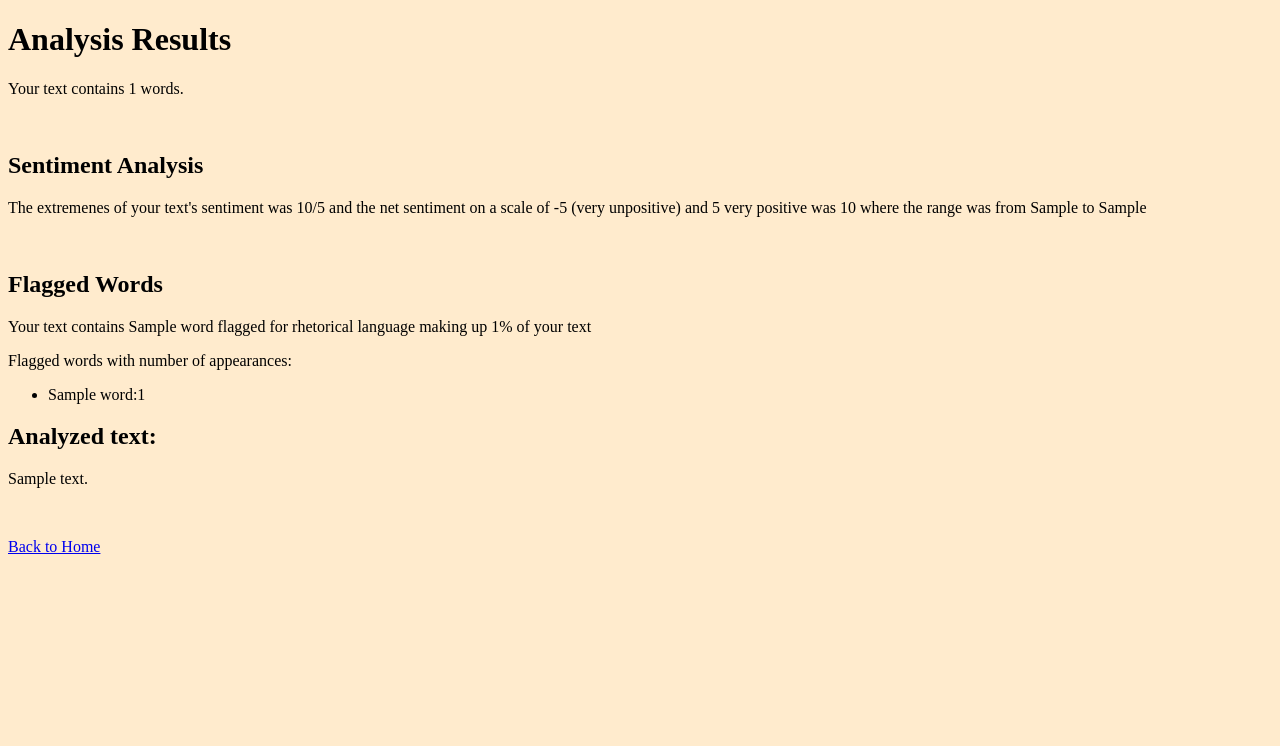
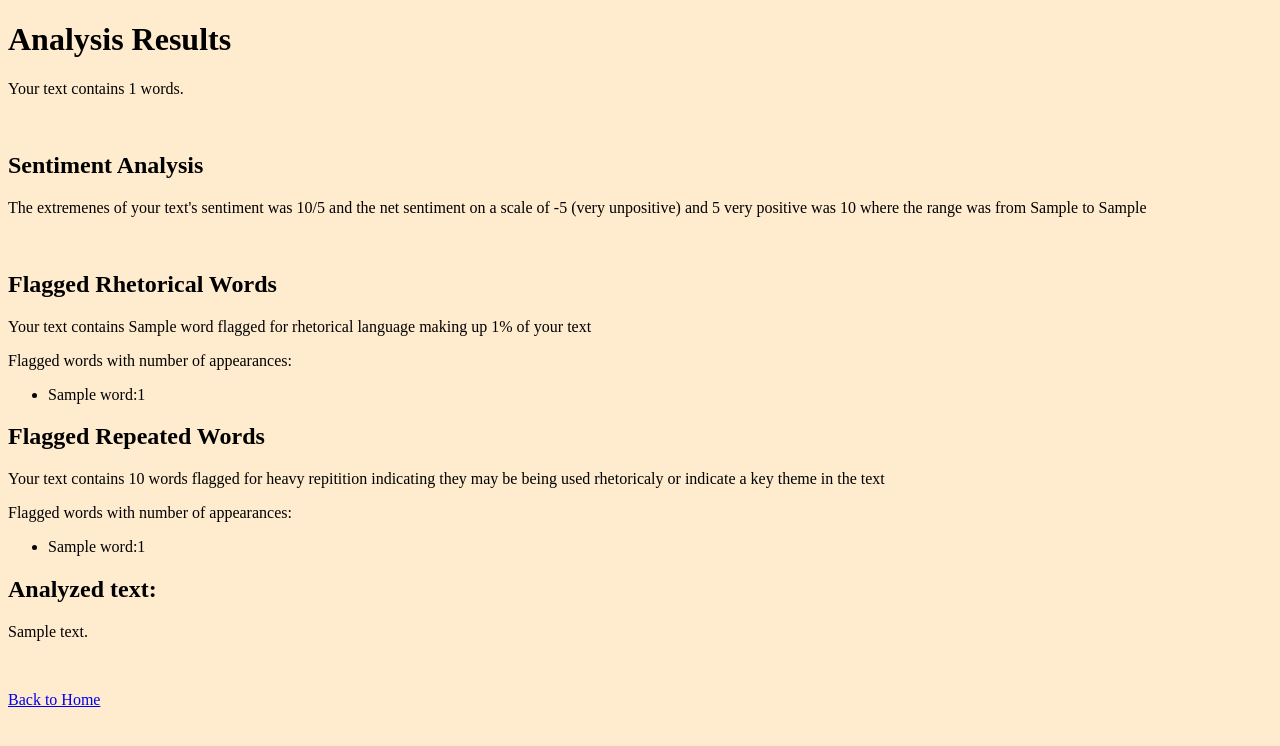
Before and after one commit to TheDuck7711/CAC-Rhetorical-Deceptive-Technique-Finder, a Flask app: template templates/analyze_v2.html in a window 1280 px wide. Shown: the top 746 px of the page. Run offline with Flask 3, Linux system fonts and the light colour scheme; the template is opened without the code that fills it: most values are stand-ins (such as "Sample title", 1, 10 or a date in 2020).

Commit message:
implemented repeated words finder (still need to tune it) and fixed bug which caused spaces not to be stripped from words

```diff
--- a/app.py
+++ b/app.py
@@ -1,5 +1,5 @@
 from flask import Flask, render_template, request
-from analyzers import rhetoric_spotter, sentiment_analysis,rhetoric_spotter_v2,word_cleaner
+from analyzers import rhetoric_spotter, sentiment_analysis,rhetoric_spotter_v2,repitition_spotter,word_cleaner
 
 app = Flask(__name__)
 
@@ -29,11 +29,13 @@ def analyze_v2():
     exclude_quotes = request.form["exclude_quotes"]
     sentiment_analysis_results = sentiment_analysis(word_cleaner(input_text, exclude_quotes))
     rhetoric_spotter_results = rhetoric_spotter_v2(word_cleaner(input_text, exclude_quotes))
+    repitition_spotter_results = repitition_spotter(word_cleaner(input_text, exclude_quotes))
     word_count = len(input_text.split())
     return render_template("analyze_v2.html",text=input_text, word_count = word_count, abs_avg = sentiment_analysis_results[0],
                             net_avg = sentiment_analysis_results[1], range_high = sentiment_analysis_results[2],
                             range_low = sentiment_analysis_results[3], numb_rhetoric = rhetoric_spotter_results[0], percent_rhetoric = rhetoric_spotter_results[1],
-                            list_rhetoric = rhetoric_spotter_results[2])
+                            list_rhetoric = rhetoric_spotter_results[2], numb_repeated_words = repitition_spotter_results[0],
+                            list_repeated_words = repitition_spotter_results[1])
 
 @app.route("/banana")
 def banana():
--- a/data/excluded_from_repetition.txt
+++ b/data/excluded_from_repetition.txt
@@ -2,3 +2,9 @@ and
 but
 so
 therefore
+the
+of
+a
+her
+to
+you
--- a/templates/analyze_v2.html
+++ b/templates/analyze_v2.html
@@ -15,7 +15,7 @@
         <p>The extremenes of your text's sentiment was {{ abs_avg }}/5 and the net sentiment on a scale of -5 (very unpositive) and 5 very positive was {{ net_avg }} where the range was from {{ range_low }} to {{ range_high }} </p><br>
 
         {% if list_rhetoric %}
-            <h2>Flagged Words</h2>
+            <h2>Flagged Rhetorical Words</h2>
             <p>Your text contains {{ numb_rhetoric }} word flagged for rhetorical language making up {{ percent_rhetoric }}% of your text</p>
             <p>Flagged words with number of appearances:</p>
             <ul>
@@ -25,6 +25,16 @@
             </ul>
         {% endif %}
 
+        {% if list_repeated_words %}
+            <h2>Flagged Repeated Words</h2>
+            <p>Your text contains {{ numb_repeated_words }} words flagged for heavy repitition indicating they may be being used rhetoricaly or indicate a key theme in the text</p>
+            <p>Flagged words with number of appearances:</p>
+            <ul>
+                {% for word, count in list_repeated_words.items() %}
+                <li>{{ word }}:{{ count }}</li>
+                {% endfor %}
+            </ul>
+        {% endif %}
         <h2>Analyzed text:</h2>
         <p>{{ text }}</p><br>
         <p><a href="/">Back to Home</a></p>
```
Also changed, not shown: analyzers.py (+7 -1 lines).
